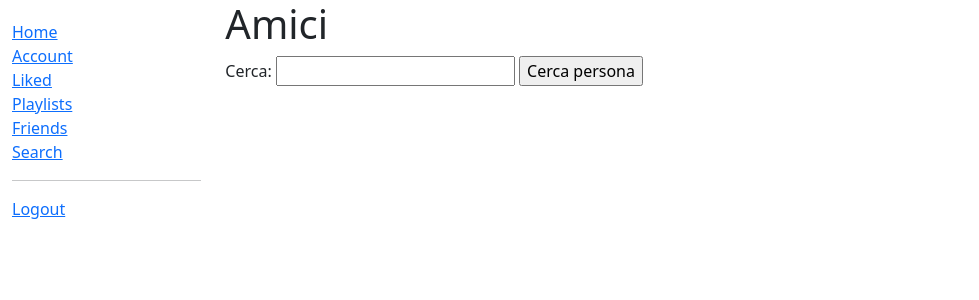
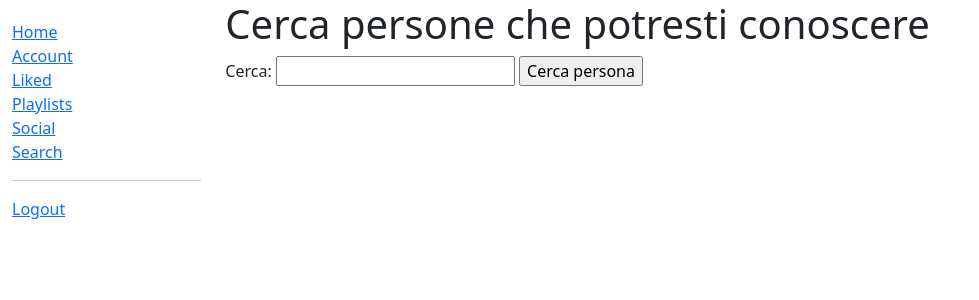
Before and after one commit to slocatelli30/WeMusic, a Django app: page /wmapp/people/all in a window 1280 px wide. Shown: the top 300 px of the page, without its empty margins (0-979 px from the left). Run offline with Django 4.2, Linux system fonts and the light colour scheme; a user stored in the database is signed in; tables that the repository leaves empty hold one stand-in row (values such as "Sample post").

Commit message:
Minor changes

```diff
--- a/wmapp/templates/base_generic.html
+++ b/wmapp/templates/base_generic.html
@@ -21,8 +21,8 @@
               <li><a href="{% url 'account_detail' %}">Account</a></li>
               <li><a href="{% url 'liked_songs' %}">Liked</a></li>
               <li><a href="{% url 'playlists' %}">Playlists</a></li>
-              <!-- friends -->
-              <li><a href="{% url 'people_results' %}">Friends</a></li>
+              <!-- social -->
+              <li><a href="{% url 'people_results' %}">Social</a></li>
             {% endif %}
             {% if request.user_type == 'artist' %}
               <li><a href="{% url 'account_detail' %}">Account</a></li>
--- a/wmapp/templates/people_results.html
+++ b/wmapp/templates/people_results.html
@@ -2,7 +2,7 @@
 
 {% block content %}
 <!-- Titolo -->
-<h1>Amici</h1>
+<h1>Cerca persone che potresti conoscere</h1>
 
 <!-- lista amici -->
 
--- a/wmapp/views.py
+++ b/wmapp/views.py
@@ -193,7 +193,7 @@ def account_detail(request):
     # colonne di input
     # la funzione drop ci restituisce tutte le colonne tranne quella esplicitata tra apici
     X = utenti.drop(columns=['genmusic'])
-    # colonne di putput
+    # colonne di output
     y = utenti['genmusic']
     # istanziamo il modello
     modello = DecisionTreeClassifier()
```
